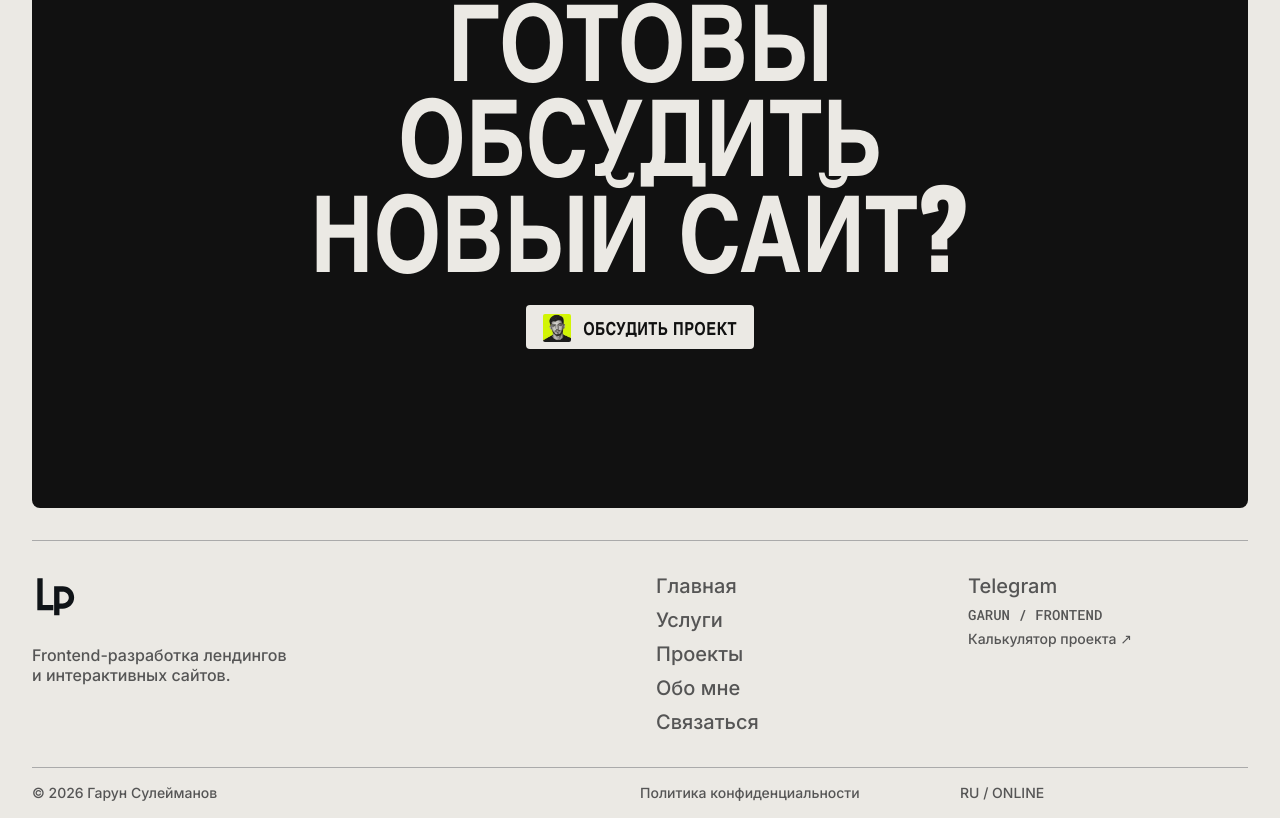
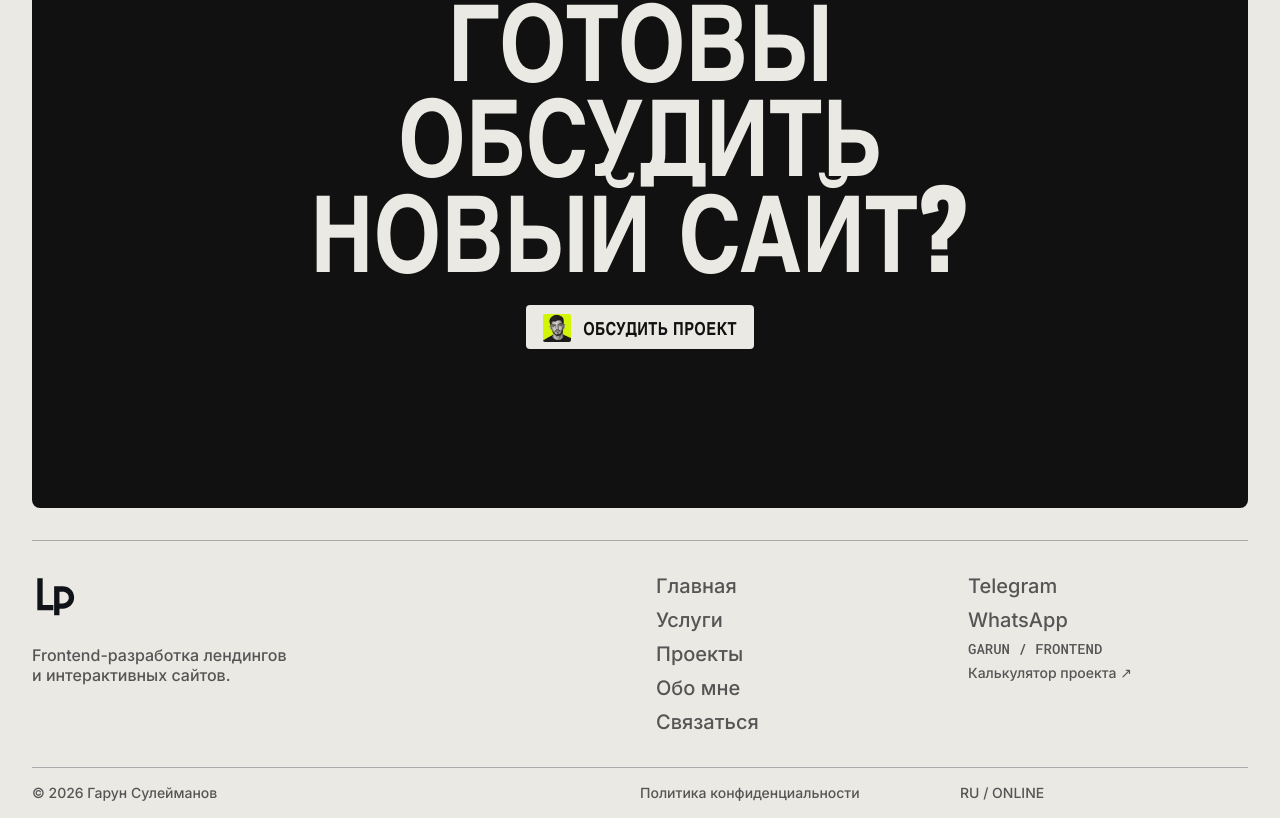
Before and after one commit to Garun-mp4/garun-web, a React (Vite) app: page / in a window 1280 px wide. Shown: the part 9604-10422 px from the top of the page. Built offline with nearby package versions, Linux system fonts and the light colour scheme.

Commit message:
feat: add WhatsApp contact to footer

```diff
--- a/src/sections/Footer/Footer.tsx
+++ b/src/sections/Footer/Footer.tsx
@@ -13,6 +13,7 @@
         </nav>
         <div className="footer__links">
           <a href="https://t.me/garun_web" target="_blank" rel="noopener noreferrer">Telegram</a>
+          <a href="https://wa.me/79964206569" target="_blank" rel="noopener noreferrer">WhatsApp</a>
           <span className="footer__badge"><span>GARUN / FRONTEND</span><a href="/calculator">Калькулятор проекта ↗</a></span>
         </div>
       </div>
```
